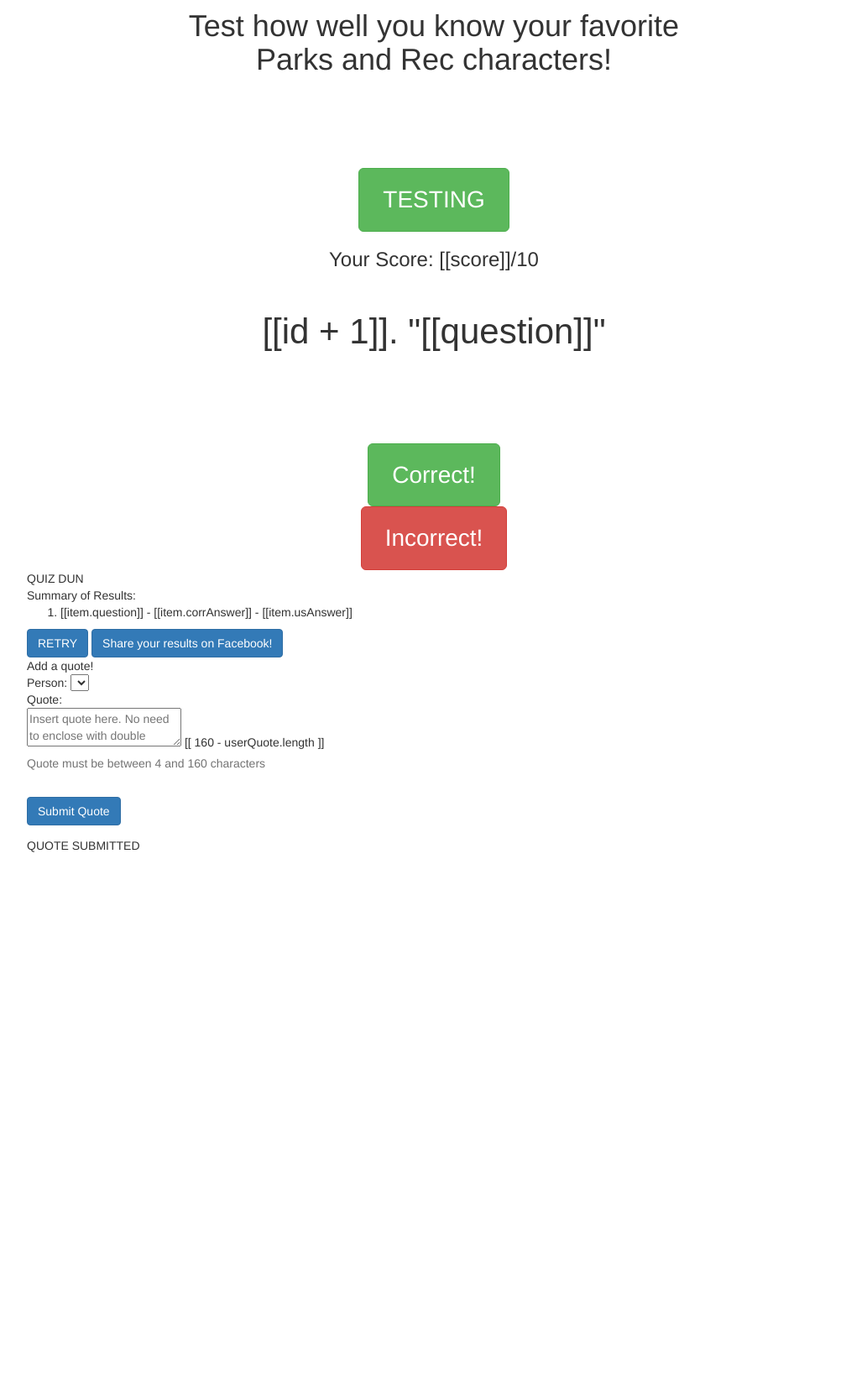
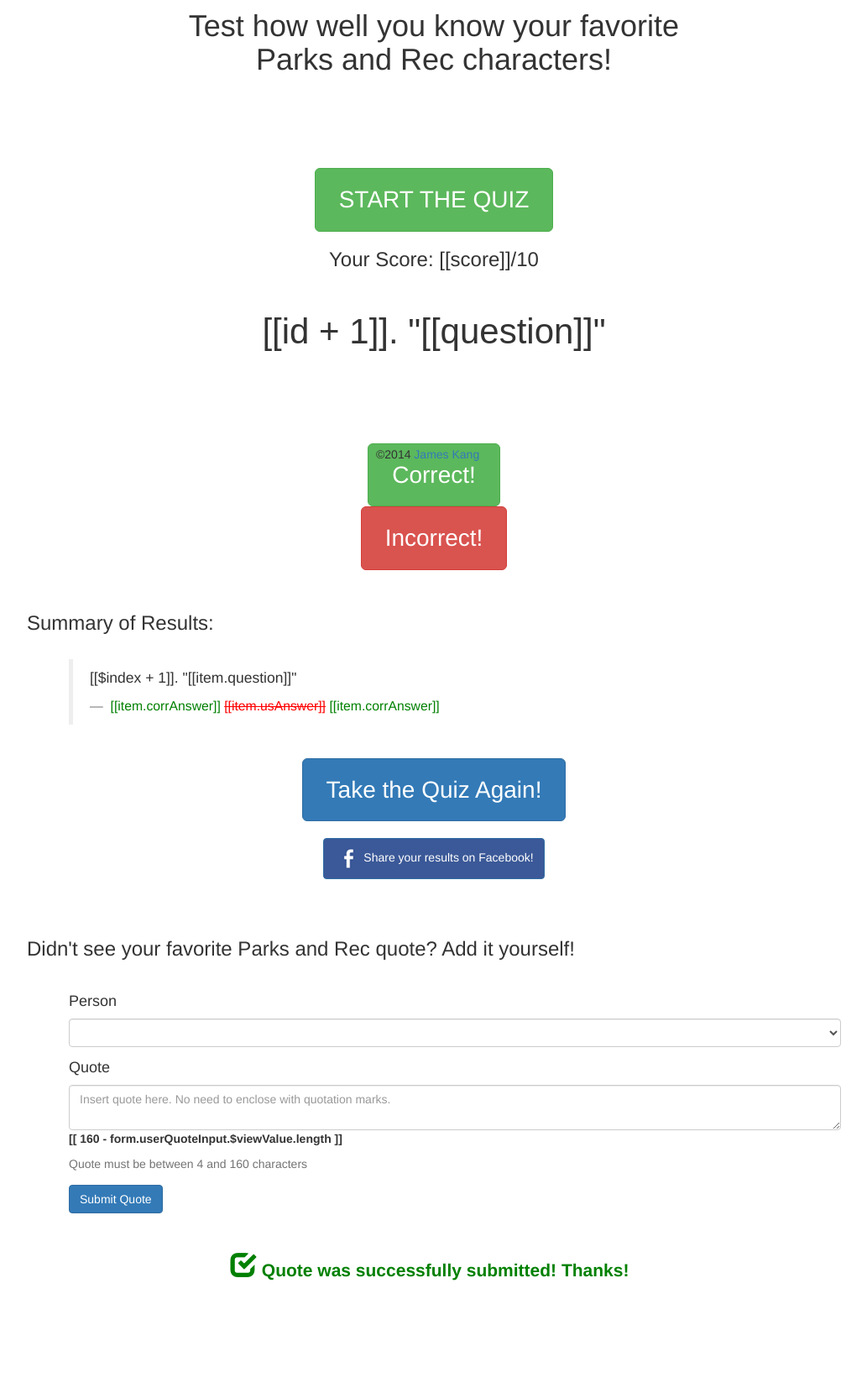
Before and after one commit to jameskang410/pnr_quiz, a Django app: page / in a window 1280 px wide. Shown: the part 249-1902 px from the top of the page at 84% size, without its empty margins (128-1161 px from the left). Before the commit the page ends 1264 px from the top, so only its background shows below. Run offline with Django 3.2, Linux system fonts and the light colour scheme; lists and menus that the app fills with data are empty; some libraries are stand-ins or nearby versions; some web fonts are replaced.

Commit message:
Finished up basic CSS. Prob should work on production after some beta testing

```diff
--- a/pnr_quiz/pnr_quiz_site/static/css/quiz.css
+++ b/pnr_quiz/pnr_quiz_site/static/css/quiz.css
@@ -1,3 +1,10 @@
+/* Footer */
+#footer-info {
+    position: absolute;
+    bottom: 0;
+    left: 45%;
+}
+
 /* Bolding the search matches */
 .highlight {
   font-weight: bold;
@@ -77,7 +84,7 @@
 
 /* Enlarging glyphicons */
 .glyphicon {
-	font-size: 400%;
+	font-size: 150%;
 }
 /* Centering answers - check sign, incorrect sign */
 .centering-icons {
@@ -90,3 +97,46 @@
 	width: 50%;
 	margin: 0 auto;
 }
+
+/* Matching facebook color */
+#facebook-button {
+	background-color: #3b5998;
+}
+
+.quiz-summary {
+	padding-top: 30px;
+}
+/* Summary - list of questions
+   Also useful for just adding padding on the left */
+.questions-list, .padding-left-50 {
+	padding-left: 50px;
+}
+
+/* Colors correct answers green */
+.correct-answer {
+	color: green;
+}
+
+/* Center the buttons */
+.restart-share {
+	width: 50%;
+	margin: 0 auto;
+	padding-top: 20px;
+}
+
+/* Messing with the footer's size */
+.footer-size {
+	font-size: .9em;
+}
+
+/* Creating some space for the bottom add quotes section */
+.add-quotes {
+	padding-top: 50px;
+}
+
+/* Centering */
+.thank-you-submission {
+	width: 50%;
+	margin: 0 auto;
+	font-size: 1.5em;
+}
--- a/pnr_quiz/pnr_quiz_site/static/js/quiz.js
+++ b/pnr_quiz/pnr_quiz_site/static/js/quiz.js
@@ -224,16 +224,16 @@ app.controller('QuizController', ['$http','$scope', '$timeout', 'personRetriever
         quotes_key: 19},
                             ];
         $scope.jsonSummary = [
-                                {"question": "Question 1", "corrAnswer": "J", "usAnswer": "J"},
-                                {"question": "Question 2", "corrAnswer": "J" , "usAnswer": "J"},
-                                {"question": "Question 3", "corrAnswer": "J" , "usAnswer": "J"},
-                                {"question": "Question 4", "corrAnswer": "J" , "usAnswer": "J"},
-                                {"question": "Question 5", "corrAnswer": "J" , "usAnswer": "J"},
-                                {"question": "Question 6", "corrAnswer": "J" , "usAnswer": "J"},
-                                {"question": "Question 7", "corrAnswer": "J" , "usAnswer": "J"},
-                                {"question": "Question 8", "corrAnswer": "J" , "usAnswer": "J"},
-                                {"question": "Question 9", "corrAnswer": "J" , "usAnswer": "J"},
-                                {"question": "Question 10", "corrAnswer": "J" , "usAnswer": "J"},
+                                {"question": "...Boring is my middle name...", "corrAnswer": "Leslie Knope", "usAnswer": "Leslie Knope"},
+                                {"question": "...All my favorite foods have butter on them; pancakes, toast, popcorn, grapes -- Oh! Butter is my favorite food!...", "corrAnswer": "Leslie Knope" , "usAnswer": "Chris Traeger"},
+                                {"question": "...Time is money, money is power, power is pizza, and pizza is knowledge...", "corrAnswer": "April Ludgate" , "usAnswer": "April Ludgate"},
+                                {"question": "...What if I get drunk and talk about Darfur too much? Or not enough?...", "corrAnswer": "Leslie Knope" , "usAnswer": "Leslie Knope"},
+                                {"question": "...What if I get drunk and talk about Darfur too much? Or not enough?...", "corrAnswer": "Leslie Knope" , "usAnswer": "Leslie Knope"},
+                                {"question": "...What if I get drunk and talk about Darfur too much? Or not enough?...", "corrAnswer": "Leslie Knope" , "usAnswer": "Leslie Knope"},
+                                {"question": "...What if I get drunk and talk about Darfur too much? Or not enough?...", "corrAnswer": "Leslie Knope" , "usAnswer": "Leslie Knope"},
+                                {"question": "...What if I get drunk and talk about Darfur too much? Or not enough?...", "corrAnswer": "Leslie Knope" , "usAnswer": "Leslie Knope"},
+                                {"question": "...What if I get drunk and talk about Darfur too much? Or not enough?...", "corrAnswer": "Leslie Knope" , "usAnswer": "Leslie Knope"},
+                                {"question": "...What if I get drunk and talk about Darfur too much? Or not enough?...", "corrAnswer": "Leslie Knope" , "usAnswer": "Andy Dwyer"},
                             ];
         $scope.array_people = [
                                 {"person":"Andy Dwyer"},
@@ -253,10 +253,9 @@ app.controller('QuizController', ['$http','$scope', '$timeout', 'personRetriever
                                 {"person":"Tom Haverford"}
                             ];
                 $scope.id = 0;
-                $scope.score = 0;
+                $scope.score = 8;
+                $scope.quizOver = true;
                 $scope.inProgress = true;
-                $scope.quizOver = false;
-                $scope.addQuotes = false;
                 //arrays to hold user answers
                 $scope.user_answer_array = [];
                 getQuestion();
--- a/pnr_quiz/pnr_quiz_site/templates/base.html
+++ b/pnr_quiz/pnr_quiz_site/templates/base.html
@@ -4,8 +4,7 @@
 <head>
     <meta charset="utf-8"/>
 
-<link href='http://fonts.googleapis.com/css?family=Droid+Sans:400,700' rel='stylesheet' type='text/css'>
-
+	<link href='http://fonts.googleapis.com/css?family=Droid+Sans:400,700' rel='stylesheet' type='text/css'>
 	<link href="{% static 'css/bootstrap.min.css' %}" rel="stylesheet">
     <link href="{% static 'css/angucomplete-alt.css' %}" rel="stylesheet">
     <link href="{% static 'css/loading-bar.min.css' %}" rel="stylesheet">
@@ -21,6 +20,9 @@
 
 <body>
 	{% block content %} {% endblock %}
+</body>
 
-</body>
+<footer id="footer-info">
+	&copy;2014 <a href="http://www.jameskang.me" target="_blank">James Kang</a>
+</footer>
 </html>
--- a/pnr_quiz/pnr_quiz_site/templates/home/index.html
+++ b/pnr_quiz/pnr_quiz_site/templates/home/index.html
@@ -37,9 +37,9 @@
 				</div>
 			</div>
 			<br><br><br><br><br>
-<!-- 			<button id="start-button" class="btn btn-success btn-lg center-block" ng-click="start()">START THE QUIZ</button>
- -->			<button id="start-button" class="btn btn-success btn-lg center-block" ng-click="testing()">TESTING</button>
-	</div>
+			<button id="start-button" class="btn btn-success btn-lg center-block" ng-click="start()">START THE QUIZ</button>
+<!-- 			<button id="start-button" class="btn btn-success btn-lg center-block" ng-click="testing()">TESTING</button>
+ -->		</div>
 
 		<!-- POST INTRO - inProgress = true-->
 		<div class="quizzing" ng-show="inProgress">
@@ -74,34 +74,64 @@
 			</div>
 			<!-- QUIZ IS COMPLETE - quizOver = true-->
 			<div ng-show="quizOver">
-				QUIZ DUN
+				<div class="quiz-summary">
+					<h3>Summary of Results:</h3>
 					<br>
-				Summary of Results:
-				<ol>
-					<li ng-repeat="item in jsonSummary">[[item.question]] - [[item.corrAnswer]] - [[item.usAnswer]]</li>
+					<ol class="questions-list" ng-repeat="item in jsonSummary">
+						<blockquote>
+							<p>[[$index + 1]]. "[[item.question]]" </p>
+							<footer class="footer-size">
+								<span style="color:green" ng-if="item.usAnswer == item.corrAnswer">
+									[[item.corrAnswer]]
+								</span>
+								<span ng-if="item.usAnswer != item.corrAnswer">
+									<span style="color:red">
+										<s>[[item.usAnswer]]</s>
+										<span style="color:green">
+											[[item.corrAnswer]]
+										</span>
+									</span>
+								</span>
+							</footer>
+						</blockquote>
 					</ol>
-				<button id="restart-button" class="btn btn-primary" ng-click="reset()">RETRY</button>
+				</div>
+				<div class="restart-share">
+					<span class="restart-button-padding">
+						<button id="restart-button" class="btn btn-primary btn-lg center-block" ng-click="reset()">Take the Quiz Again!</button>
+					</span>
+					<br>
+				<button id="facebook-button" class="btn btn-primary center-block" ng-click="postFacebook()"><img src="{% static 'img/facebook_logo.png' %}">Share your results on Facebook!</button>
+				</div>
 
-				<button id="facebook-button" class="btn btn-primary" ng-click="postFacebook()">Share your results on Facebook!</button>
+				<div class="add-quotes">
+				<h3>Didn't see your favorite Parks and Rec quote? Add it yourself!</h3>
+					<div ng-show="!addQuotes">
+						<br>
+						<form name="form" class="form padding-left-50 padding-down">
+							<div class="form-group">
+								<h4>Person</h4>
+	 							<select class="form-control" ng-model="userPerson" ng-init="userPerson = userPerson" ng-options="person.person as person.person for person in array_people">
+	 							</select>
+							</div>
 
-				<div ng-show="!addQuotes">
-						Add a quote!
-						<br>
-						Person:
- 							<select ng-model="userPerson" ng-init="userPerson = userPerson" ng-options="person.person as person.person for person in array_people">
- 							</select>
-						<br>
-					<form name="form">
-						Quote:
-						<br>
-						<textarea id="user-text-area" required name="userQuoteInput" ng-minlength="4" ng-model="userQuote" placeholder="Insert quote here. No need to enclose with double quotes" /></textarea> [[ 160 - userQuote.length ]]
+							<div class="form-group">
+								<h4>Quote</h4>
+								<textarea class="form-control" id="user-text-area" required name="userQuoteInput" ng-minlength="4" ng-model="userQuote" placeholder="Insert quote here. No need to enclose with quotation marks." /></textarea>
+								<label>[[ 160 - form.userQuoteInput.$viewValue.length ]]</label>
 								<p ng-show="(form.userQuoteInput.$error.required || form.userQuoteInput.$error.minlength || userQuote.length > 160) && form.userQuoteInput.$dirty" class="help-block">Quote must be between 4 and 160 characters</p>
-						<br>
+							</div>
 							<button class="btn btn-primary" ng-disabled="form.userQuoteInput.$error.required || form.userQuoteInput.$error.minlength || userQuote.length > 160" ng-click="userAdd()">Submit Quote</button>
 						</form>
 					</div>
-				<div ng-show="addQuotes">
-				QUOTE SUBMITTED
+					<div ng-show="addQuotes" class="form thank-you-submission padding-down">
+					<br>
+					<span style="color:green">
+						<i class="glyphicon glyphicon-check"></i>
+						<label>Quote was successfully submitted! Thanks!</label>
+					</span>
+					<br><br><br><br><br>
+					</div>
 				</div>
 			</div>
 		</div>
```
Also changed, not shown: sql_commands.sql (+2 -8 lines), pnr_quiz/pnr_quiz_site/static/img/facebook_logo.png (added), pnr_quiz/pnr_quiz_site/static/img/mouserat_logo_home.gif (deleted). Lines whose indentation alone changed are shown as unchanged.
